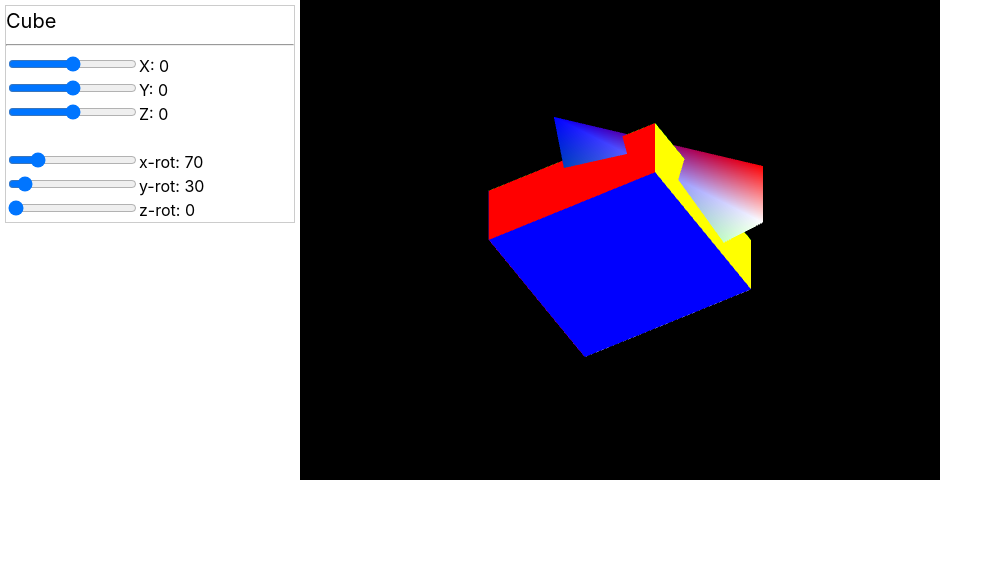
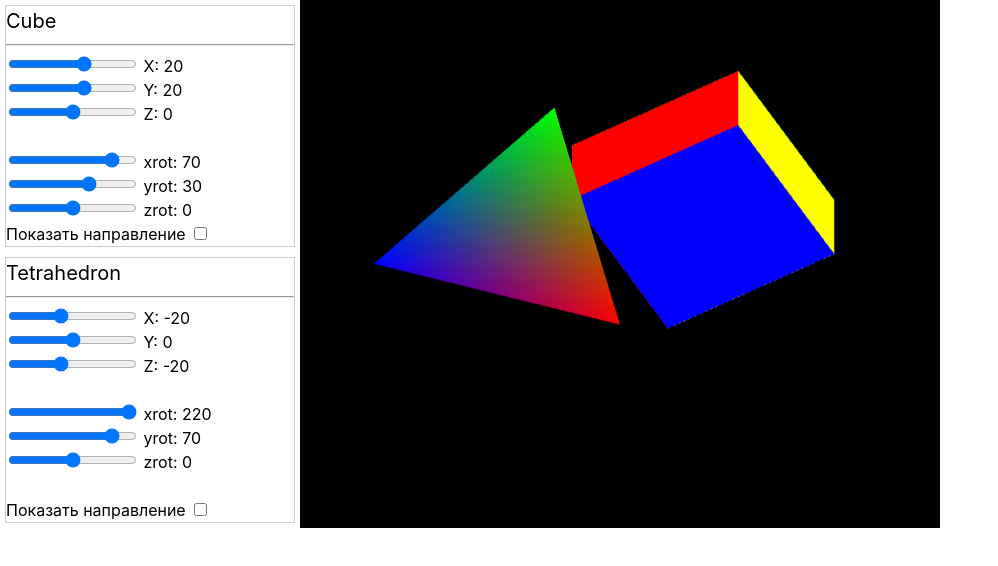
Before and after one commit to vladDotH/CG3DLabs, a Vue app in the folder lab1/: page / in a window 1280 px wide. Shown: the top 566 px of the page, without its empty margins (0-998 px from the left). Built offline with nearby package versions, Linux system fonts and the light colour scheme.

Commit message:
feat(lab1): dir arrows

```diff
--- a/lab1/src/App.vue
+++ b/lab1/src/App.vue
@@ -39,8 +39,15 @@ async function init() {
   gl.viewport(0, 0, canvas.value.width, canvas.value.height)
   await loadShaders(gl)
 
-  state.xrot = 70
-  state.yrot = 30
+  state.cube.xrot = 70
+  state.cube.yrot = 30
+  state.cube.x = 20
+  state.cube.y = 20
+
+  state.tetrahedron.xrot = 220
+  state.tetrahedron.yrot = 70
+  state.tetrahedron.x = -20
+  state.tetrahedron.z = -20
 
   requestAnimationFrame(render)
 }
@@ -68,29 +75,48 @@ const tetrahedron = new Tetrahedron({
   size: 0.3,
 })
 
-tetrahedron.transform(
-  matMult(
-    mat4.fromTranslation(mat4.create(), vec3.fromValues(0.5, 0.5, 0.5)),
-    rotMat4(0.5, 0.1, 0.1),
-  ),
-)
-
 watch(
-  () => [state.xrot, state.yrot, state.zrot, state.x, state.y, state.z],
+  () => state.cube,
   () => {
     const rot = rotMat4(
-      glMatrix.toRadian(state.xrot),
-      glMatrix.toRadian(state.yrot),
-      glMatrix.toRadian(state.zrot),
+      glMatrix.toRadian(state.cube.xrot),
+      glMatrix.toRadian(state.cube.yrot),
+      glMatrix.toRadian(state.cube.zrot),
     )
 
     const tr = mat4.fromTranslation(
       mat4.create(),
-      vec3.fromValues(state.x / 20, state.y / 20, state.z / 20),
+      vec3.fromValues(state.cube.x / 20, state.cube.y / 20, state.cube.z / 20),
     )
 
+    cube.showArrows = state.cube.arrows
     cube.transform(matMult(rot, tr))
   },
+  { deep: true },
+)
+
+watch(
+  () => state.tetrahedron,
+  () => {
+    const rot = rotMat4(
+      glMatrix.toRadian(state.tetrahedron.xrot),
+      glMatrix.toRadian(state.tetrahedron.yrot),
+      glMatrix.toRadian(state.tetrahedron.zrot),
+    )
+
+    const tr = mat4.fromTranslation(
+      mat4.create(),
+      vec3.fromValues(
+        state.tetrahedron.x / 20,
+        state.tetrahedron.y / 20,
+        state.tetrahedron.z / 20,
+      ),
+    )
+
+    tetrahedron.showArrows = state.tetrahedron.arrows
+    tetrahedron.transform(matMult(rot, tr))
+  },
+  { deep: true },
 )
 
 function render() {
--- a/lab1/src/components/ControlPanel.vue
+++ b/lab1/src/components/ControlPanel.vue
@@ -3,72 +3,64 @@
     <div class="item">
       <label style="font-size: 20px">Cube</label>
       <hr />
+
+      <div v-for="prop in ['x', 'y', 'z'] as const" :key="prop">
+        <label>
+          <input v-model="state.cube[prop]" type="range" min="-100" max="100" />
+          {{ prop.toUpperCase() }}: {{ state.cube[prop] }}
+        </label>
+      </div>
+      <br />
+      <div v-for="prop in ['xrot', 'yrot', 'zrot'] as const" :key="prop">
+        <label>
+          <input v-model="state.cube[prop]" type="range" min="-100" max="100" />
+          {{ prop }}: {{ state.cube[prop] }}
+        </label>
+      </div>
+
       <div>
+        <label>
+          Показать направление
+          <input v-model="state.cube.arrows" type="checkbox" />
+        </label>
+      </div>
+    </div>
+
+    <div class="item">
+      <label style="font-size: 20px">Tetrahedron</label>
+      <hr />
+
+      <div v-for="prop in ['x', 'y', 'z'] as const" :key="prop">
+        <label>
           <input
-          id="x-slider"
-          v-model="state.x"
+            v-model="state.tetrahedron[prop]"
             type="range"
-          name="x-slider"
             min="-100"
             max="100"
           />
-        <label for="x-slider">X: {{ state.x }}</label>
+          {{ prop.toUpperCase() }}: {{ state.tetrahedron[prop] }}
+        </label>
       </div>
-      <div>
+      <br />
+      <div v-for="prop in ['xrot', 'yrot', 'zrot'] as const" :key="prop">
+        <label>
           <input
-          id="y-slider"
-          v-model="state.y"
+            v-model="state.tetrahedron[prop]"
             type="range"
-          name="y-slider"
             min="-100"
             max="100"
           />
-        <label for="y-slider">Y: {{ state.y }}</label>
+          {{ prop }}: {{ state.tetrahedron[prop] }}
+        </label>
       </div>
+
+      <br />
+
       <div>
-        <input
-          id="z-slider"
-          v-model="state.z"
-          type="range"
-          name="z-slider"
-          min="-100"
-          max="100"
-        />
-        <label for="z-slider">Z: {{ state.z }}</label>
-      </div>
-      <br />
-      <div>
-        <input
-          id="xrot-slider"
-          v-model="state.xrot"
-          type="range"
-          name="xrot-slider"
-          min="0"
-          max="360"
-        />
-        <label for="xrot-slider">x-rot: {{ state.xrot }}</label>
-      </div>
-      <div>
-        <input
-          id="yrot-slider"
-          v-model="state.yrot"
-          type="range"
-          name="yrot-slider"
-          min="0"
-          max="360"
-        />
-        <label for="yrot-slider">y-rot: {{ state.yrot }}</label>
-      </div>
-      <div>
-        <input
-          id="zrot-slider"
-          v-model="state.zrot"
-          type="range"
-          name="zrot-slider"
-          min="0"
-          max="360"
-        />
-        <label for="zrot-slider">z-rot: {{ state.zrot }}</label>
+        <label>
+          Показать направление
+          <input v-model="state.tetrahedron.arrows" type="checkbox" />
+        </label>
       </div>
     </div>
   </div>
--- a/lab1/src/figures.ts
+++ b/lab1/src/figures.ts
@@ -73,6 +73,47 @@ export class Figure {
 
     gl.bindBuffer(gl.ELEMENT_ARRAY_BUFFER, indicesBuffer)
     gl.drawElements(gl.TRIANGLES, this.indices.length, gl.UNSIGNED_SHORT, 0)
+
+    if (this.showArrows) {
+      this.renderOrientationArrows(gl)
+    }
+  }
+
+  showArrows = false
+  arrowPoints: number[] = []
+  arrowColors: number[] = []
+
+  renderOrientationArrows(gl: WebGLRenderingContext) {
+    const arrowsPoints = chunk(this.arrowPoints, 3).flatMap((p) => {
+      const v = p as vec3
+      vec3.transformMat4(v, v, matMult(this.baseTransform, this.transformMat))
+      return v as number[]
+    })
+
+    const positionBuffer = gl.createBuffer()
+    gl.bindBuffer(gl.ARRAY_BUFFER, positionBuffer)
+    gl.bufferData(
+      gl.ARRAY_BUFFER,
+      new Float32Array(arrowsPoints),
+      gl.STATIC_DRAW,
+    )
+
+    const colorsBuffer = gl.createBuffer()
+    gl.bindBuffer(gl.ARRAY_BUFFER, colorsBuffer)
+    gl.bufferData(
+      gl.ARRAY_BUFFER,
+      new Float32Array(this.arrowColors),
+      gl.STATIC_DRAW,
+    )
+
+    gl.bindBuffer(gl.ARRAY_BUFFER, positionBuffer)
+    gl.vertexAttribPointer(GLAttributes.vPosition, 3, gl.FLOAT, false, 0, 0)
+
+    gl.bindBuffer(gl.ARRAY_BUFFER, colorsBuffer)
+    gl.vertexAttribPointer(GLAttributes.vVertexColor, 4, gl.FLOAT, false, 0, 0)
+
+    gl.lineWidth(4)
+    gl.drawArrays(gl.LINES, 0, arrowsPoints.length)
   }
 }
 
@@ -118,6 +159,24 @@ export class Cube extends Figure {
       props.colors ?? times(6, () => [1.0, 1.0, 1.0, 1.0])
     ).flatMap((c) => [c, c, c, c].flat() as number[])
   }
+
+  arrowPoints = [
+    0, 0, 0, 0, 2, 0,
+
+    0.2, 1.8, 0, 0, 2, 0, -0.2, 1.8, -0, 0, 2, 0,
+
+    0, 0, 0, 2, 0, 0,
+
+    1.8, 0.2, 0, 2, 0, 0, 1.8, -0.2, 0, 2, 0, 0,
+
+    0, 0, 0, 0, 0, 2,
+
+    0.2, 0, 1.8, 0, 0, 2, -0.2, 0, 1.8, 0, 0, 2,
+  ]
+
+  arrowColors = times(this.arrowPoints.length / 3, () => [
+    0.7, 0.7, 0.7, 1,
+  ]).flat()
 }
 
 export class Tetrahedron extends Figure {
@@ -154,4 +213,18 @@ export class Tetrahedron extends Figure {
       props.colors ?? times(4, () => [1.0, 1.0, 1.0, 1.0])
     ).flatMap((c) => [c].flat() as number[])
   }
+
+  arrowPoints = [
+    0, 0, 0, 1.5, 1.5, 1.5,
+
+    0, 0, 0, 1.5, -1.5, -1.5,
+
+    0, 0, 0, -1.5, -1.5, 1.5,
+
+    0, 0, 0, -1.5, 1.5, -1.5,
+  ]
+
+  arrowColors = times(this.arrowPoints.length / 3, () => [
+    0.7, 0.7, 0.7, 1,
+  ]).flat()
 }
--- a/lab1/src/state.ts
+++ b/lab1/src/state.ts
@@ -1,13 +1,19 @@
 import { defineStore } from 'pinia'
-import { ref } from 'vue'
+import { reactive } from 'vue'
 
 export const useState = defineStore('state', () => {
-  const xrot = ref(0),
-    yrot = ref(0),
-    zrot = ref(0),
-    x = ref(0),
-    y = ref(0),
-    z = ref(0)
+  const params = () => ({
+    xrot: 0,
+    yrot: 0,
+    zrot: 0,
+    x: 0,
+    y: 0,
+    z: 0,
+    arrows: false,
+  })
 
-  return { xrot, yrot, zrot, z, x, y }
+  const cube = reactive(params()),
+    tetrahedron = reactive(params())
+
+  return { cube, tetrahedron }
 })
```
Lines whose indentation alone changed are shown as unchanged.
